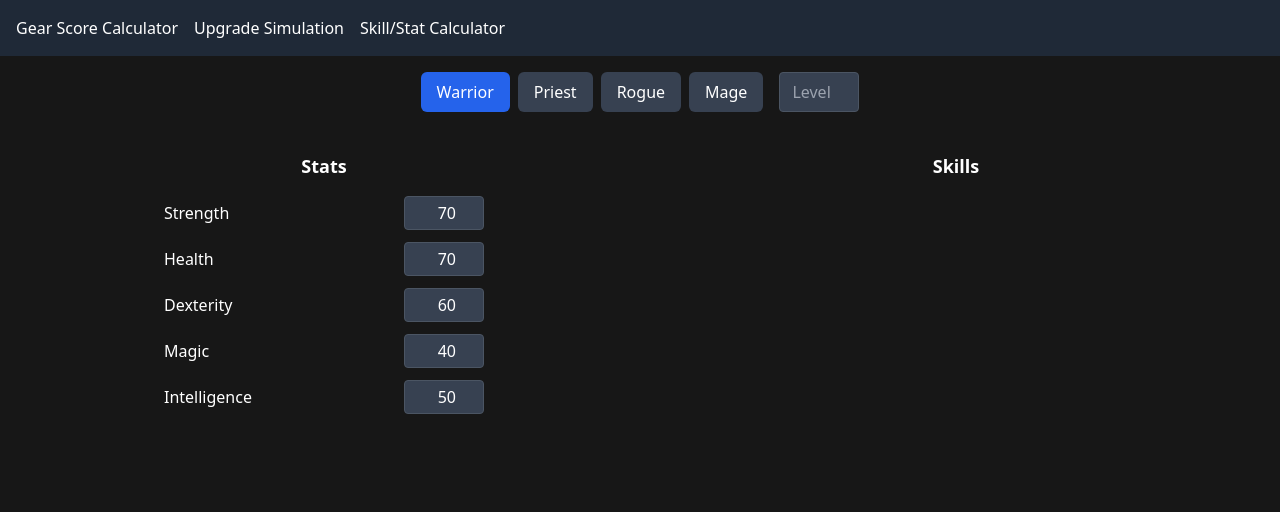
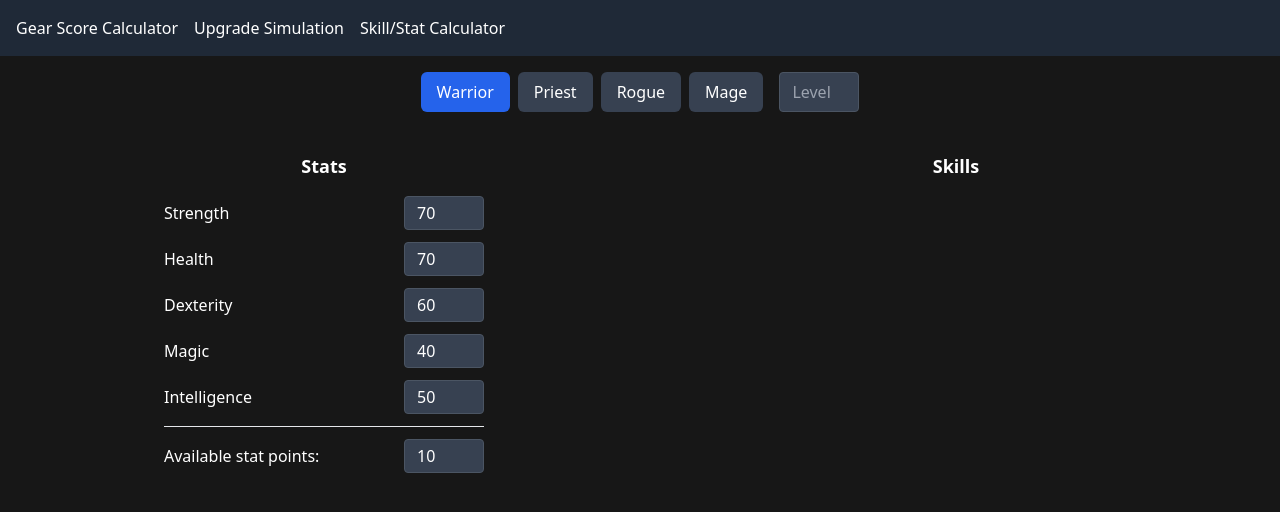
Before and after one commit to alimoncul/rise-online-calculator, a React (Vite) app: page /rise-online-calculator/skill-stat-calculator in a window 1280 px wide. Shown: the top 512 px of the page. Built offline with nearby package versions, Linux system fonts and the light colour scheme.

Commit message:
feature: add stat point calculator

```diff
--- /dev/null
+++ b/src/helpers/statHelper.ts
@@ -0,0 +1,24 @@
+export function calculateStatPoint(level?: number): number {
+    let statPoints = 10;
+
+    if (!level) {
+        return statPoints;
+    }
+
+    if (level < 1) {
+        level = 1;
+    }
+
+    if (level > 85) {
+        level = 85;
+    }
+
+    statPoints += (level - 1) * 3;
+
+    if (level > 60) {
+        // Then add 5 points per level after 60
+        statPoints += (level - 60) * 2;
+    }
+
+    return statPoints;
+}
--- a/src/pages/SkillStatCalculator.tsx
+++ b/src/pages/SkillStatCalculator.tsx
@@ -1,11 +1,13 @@
 import { useState } from "react";
 import { CHARACTER_CLASS, CHARACTER_BASE_STATS } from "../database/character";
 import { CharacterStat } from "../types";
+import { calculateStatPoint } from "../helpers/statHelper";
 
 const SkillStatCalculator = () => {
   const [selectedClass, setSelectedClass] = useState<CHARACTER_CLASS>(CHARACTER_CLASS.Warrior);
   const [level, setLevel] = useState<number>();
-  const [stats, setStats] = useState<CharacterStat>(CHARACTER_BASE_STATS.Warrior);
+  const [stats, setStats] = useState<CharacterStat>(CHARACTER_BASE_STATS.Warrior as CharacterStat);
+  const [statPoints, setStatPoints] = useState<number>(10);
 
   return (
     <div className="flex flex-col p-4 text-white">
@@ -40,7 +42,10 @@ const SkillStatCalculator = () => {
             className="bg-gray-700 border h-10 border-gray-600 rounded px-3 py-1 w-20"
             placeholder="Level"
             value={level ?? ''}
-            onChange={(e) => setLevel(parseInt(e.target.value))}
+            onChange={(e) => {
+              setLevel(parseInt(e.target.value));
+              setStatPoints(calculateStatPoint(parseInt(e.target.value)));
+            }}
           />
         </div>
       </div>
@@ -55,17 +60,28 @@ const SkillStatCalculator = () => {
                   <label className="capitalize">{stat}</label>
                   <div className="flex items-center space-x-2">
                     <input
+                      disabled={true}
                       type="number"
-                      value={value}
+                      value={value as number}
                       onChange={(e) => setStats(prev => ({
                         ...prev,
                         [stat]: parseInt(e.target.value) || 0
                       }))}
-                      className="bg-gray-700 border border-gray-600 rounded px-3 py-1 w-20 text-right"
+                      className="bg-gray-700 border border-gray-600 rounded px-3 py-1 w-20 text-left"
                     />
                   </div>
                 </div>
               ))}
+              <hr className="h-px my-8 bg-gray-200 border-0 dark:bg-gray-700"></hr>
+              <div className="flex items-center justify-between">
+                <label>Available stat points: </label>
+                <input
+                  disabled={true}
+                  type="number"
+                  value={statPoints}
+                  className="bg-gray-700 border border-gray-600 rounded px-3 py-1 w-20 text-left"
+                />
+              </div>
             </div>
           </div>
         </div>
```
